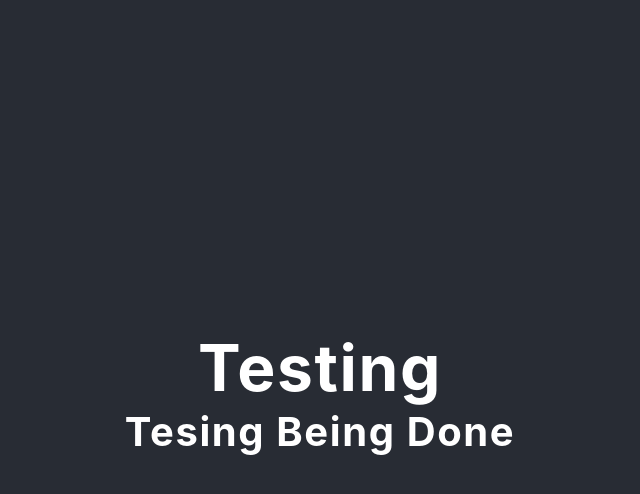
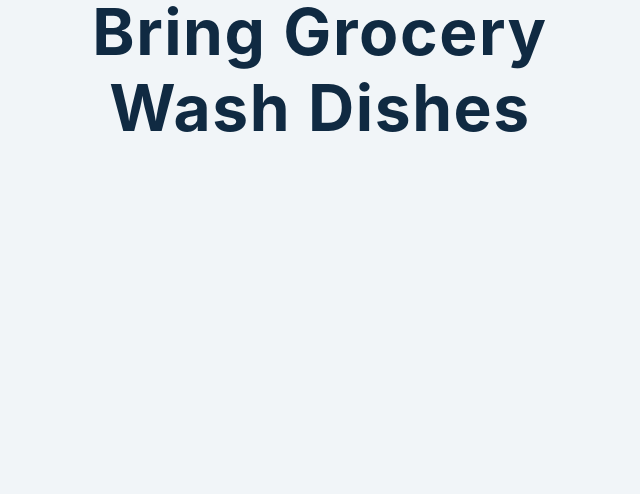
Before and after one commit to kundankr94700/React_Testing, a React (Create React App) app: page / in a window 1280 px wide. Shown: the top 494 px of the page, without its empty margins (320-960 px from the left). Built offline with nearby package versions, Linux system fonts and the light colour scheme.

Commit message:
Testing Array

```diff
--- a/src/App.js
+++ b/src/App.js
@@ -2,12 +2,17 @@ import React from 'react'
 import './App.css'
 import Todo from './components/todo'
 function App() {
+  const todos=[
+    {id:1,title:"bring grocery",completed:false},
+    {id:2,title:"wash Dishes",completed:true},
+  ]
   return (
     <div className="App">
-      <header className="App-header">
-        <h1>Testing </h1>
-        <Todo/>
-      </header>
+      {
+        todos.map((x)=>{
+          return (<Todo todo={x}/>)
+        })
+      }
     </div>
   );
 }
--- a/src/components/todo.js
+++ b/src/components/todo.js
@@ -1,9 +1,12 @@
 import React from 'react'
 
-function Todo() {
+function Todo({todo}) {
+    const {id,title,status}=todo;
+    const h1=<h1>{title}</h1>
+    const text=status?<strive>{h1}</strive>:h1
     return (
-        <div data-testid='todo-1'>
-            <h2>Tesing being done</h2>
+        <div data-testid={`todo-${id}`} >
+        {text}
         </div>
     )
 }
```
Also changed, not shown: 1 other file (tests, documents, lock files or other folders).
